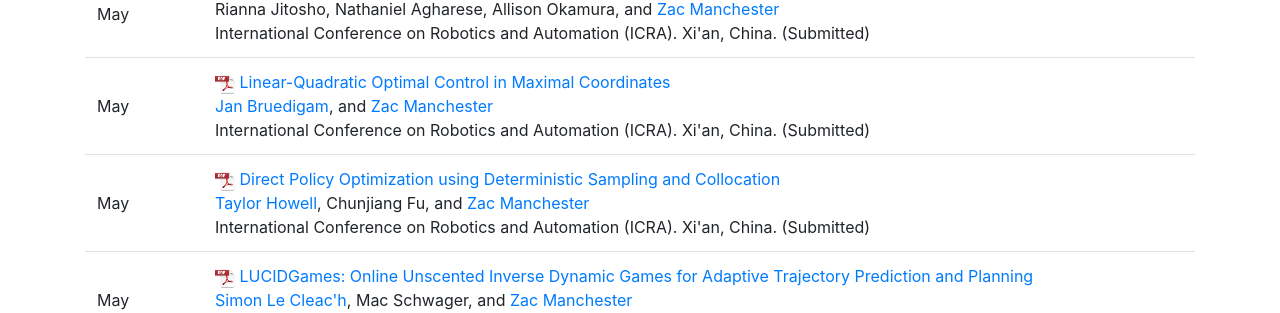
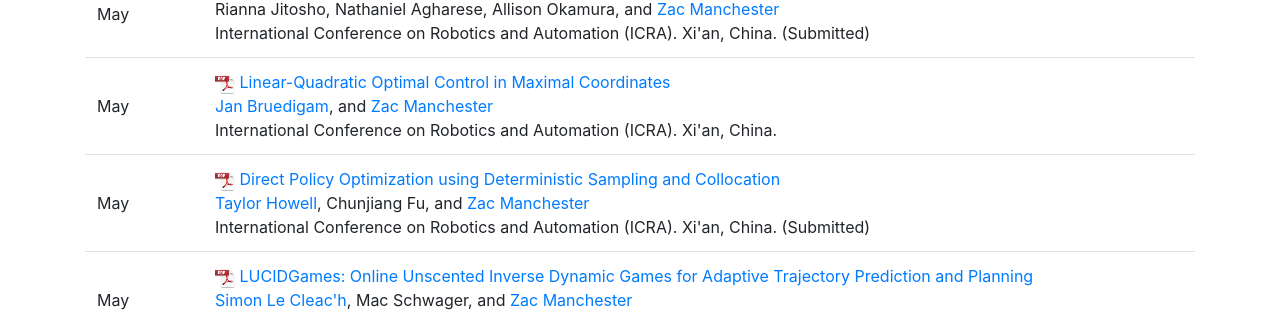
Before and after one commit to RoboticExplorationLab/roboticexplorationlab.github.io, a Jekyll site: the page built from publications.html, in a window 1280 px wide and 900 px high. Shown: the part 322-635 px from the top of the window. Built offline with Jekyll 4.4.1, drawn with Linux system fonts in a browser that asks for light colours.

Commit message:
Update max coord control paper

```diff
--- a/_data/pubs.yml
+++ b/_data/pubs.yml
@@ -69,7 +69,6 @@
   venue: Xi'an, China
   pdf: maximal_coordinate_control.pdf
   projects: [quadrupeds]
-  status: Submitted
 
 - title: A Dynamics Simulator for Soft Growing Robots
   authors: [Rianna Jitosho, Nathaniel Agharese, Allison Okamura, zac]
```
Also changed, not shown: 1 other file.
